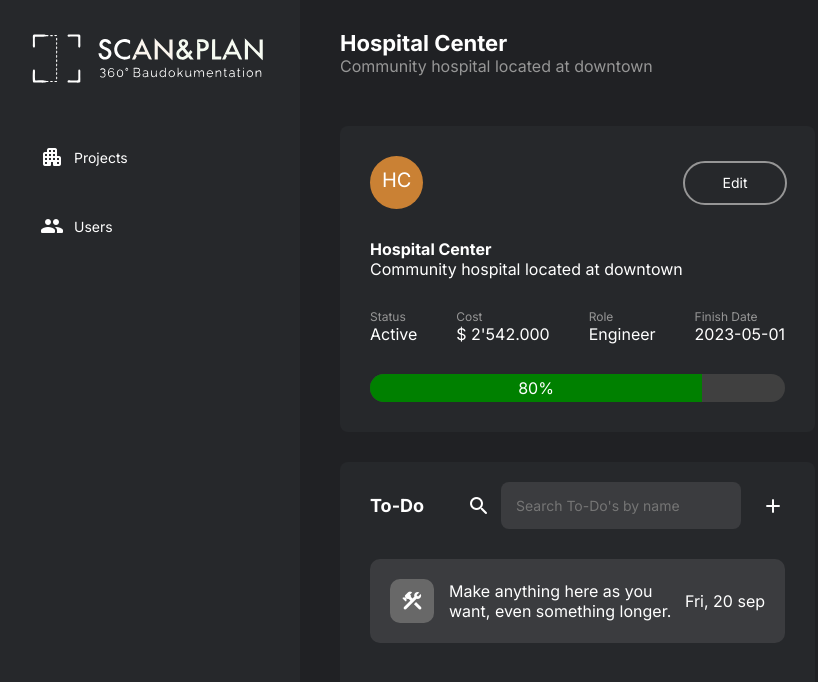
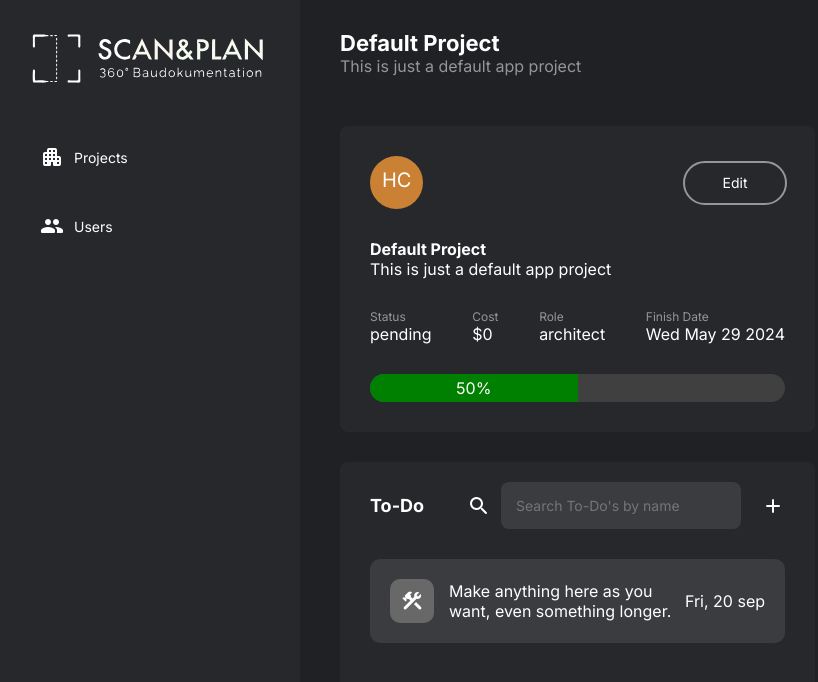
Before and after one commit to SevketErsan/Scan_Plan_Viewer, a website built with Vite: page index.html in a window 1280 px wide. Both pictures are taken after a click on the element 557 px from the left and 266 px from the top of the page. Shown: the whole page, without its empty margins (0-818 px from the left). Built offline with nearby package versions, Linux system fonts and the light colour scheme.

Commit message:
Updating Project Details Page with project info

```diff
--- a/index.html
+++ b/index.html
@@ -74,8 +74,8 @@
         <div class="page" id="project-details" style="display: none">
             <header>
               <div>
-                <h2>Hospital Center</h2>
-                <p style="color: #969696">Community hospital located at downtown</p>
+                <h2 data-project-info="name">Hospital Center</h2>
+                <p data-project-info="description" style="color: #969696">Community hospital located at downtown</p>
               </div>
             </header>
             <div class="main-page-content">
@@ -87,29 +87,29 @@
                   </div>
                   <div style="padding: 0 30px;">
                     <div>
-                      <h5>Hospital Center</h5>
-                      <p>Community hospital located at downtown</p>
+                      <h5 data-project-info="card_name">Hospital Center</h5>
+                      <p data-project-info="card_description">Community hospital located at downtown</p>
                     </div>
                     <div style="display: flex; column-gap: 30px; padding: 30px 0px; justify-content: space-between;">
                       <div>
                         <p style="color: #969696; font-size: var(--font-sm)">Status</p>
-                        <p>Active</p>
+                        <p data-project-info="status">Active</p>
                       </div>
                       <div>
                         <p style="color: #969696; font-size: var(--font-sm)">Cost</p>
-                        <p>$ 2'542.000</p>
+                        <p data-project-info="cost">$ 2'542.000</p>
                       </div>
                       <div>
                         <p style="color: #969696; font-size: var(--font-sm)">Role</p>
-                        <p>Engineer</p>
+                        <p data-project-info="userRole">Engineer</p>
                       </div>
                       <div>
                         <p style="color: #969696; font-size: var(--font-sm)">Finish Date</p>
-                        <p>2023-05-01</p>
+                        <p data-project-info="finishDate">2023-05-01</p>
                       </div>
                     </div>
                     <div style="background-color: #404040; border-radius: 9999px; overflow: auto;">
-                      <div style="width: 80%; background-color: green; padding: 4px 0; text-align: center;">80%</div>
+                      <div data-project-info="progress" style="width: 80%; background-color: green; padding: 4px 0; text-align: center;">80%</div>
                     </div>
                   </div>
                 </div>
--- a/src/classes/Project.ts
+++ b/src/classes/Project.ts
@@ -21,7 +21,7 @@ export class Project implements IProject {
     //Class internals
     ui: HTMLDivElement
     cost: number=0
-    progress:number=0
+    progress:number=50
     id: string
 
     constructor(data:IProject) {
@@ -67,7 +67,7 @@ export class Project implements IProject {
             </div>
             <div class="card-property">
                 <p style="color: #969696;">Estimated Progress</p>
-                <p>${this.progress *100}%</p>
+                <p>${this.progress}%</p>
             </div>
         </div>`
     }
--- a/src/classes/ProjectsManager.ts
+++ b/src/classes/ProjectsManager.ts
@@ -31,10 +31,38 @@ export class ProjectsManager{
             if(!projectsPage || !detailsPage) {return}
             projectsPage.style.display = "none"
             detailsPage.style.display = "flex"
+            this.setDetailsPage(project)
         })
         this.ui.append(project.ui)
         this.list.push(project)
         return project
+    }
+
+    private setDetailsPage(project:Project){
+        const detailsPage = document.getElementById("project-details")
+        if (!detailsPage){return}
+        const name = detailsPage.querySelector("[data-project-info='name']")
+        if (name) {name.textContent=project.name}
+        const description = detailsPage.querySelector("[data-project-info='description']")
+        if (description) {description.textContent=project.description}
+        const cardName = detailsPage.querySelector("[data-project-info='card_name']")
+        if (cardName) {cardName.textContent=project.name}
+        const cardDescription = detailsPage.querySelector("[data-project-info='card_description']")
+        if (cardDescription) {cardDescription.textContent=project.description}
+        const status = detailsPage.querySelector("[data-project-info='status']")
+        if (status) {status.textContent=project.status}
+        const userRole = detailsPage.querySelector("[data-project-info='userRole']")
+        if (userRole) {userRole.textContent=project.userRole}
+        let finishDate = detailsPage.querySelector("[data-project-info='finishDate']")
+        if (finishDate) {
+            let dateObj = new Date(project.finishDate)
+            finishDate.textContent=dateObj.toDateString()}
+        const cost =  detailsPage.querySelector("[data-project-info='cost']")
+        if (cost) {cost.textContent=`$${project.cost}`}
+        const progress =  detailsPage.querySelector("[data-project-info='progress']") as HTMLDivElement
+        if (progress) {
+            progress.textContent=`${project.progress}%`
+            progress.style.width = `${project.progress}%`}
     }
 
     getProject(id:string){
--- a/src/index.ts
+++ b/src/index.ts
@@ -91,6 +91,5 @@ if(projectsBtn) {
         const detailsPage = document.getElementById("project-details") as HTMLDivElement
         projectsPage.style.display = "flex"
         detailsPage.style.display = "none"
-
     })
 }
```
